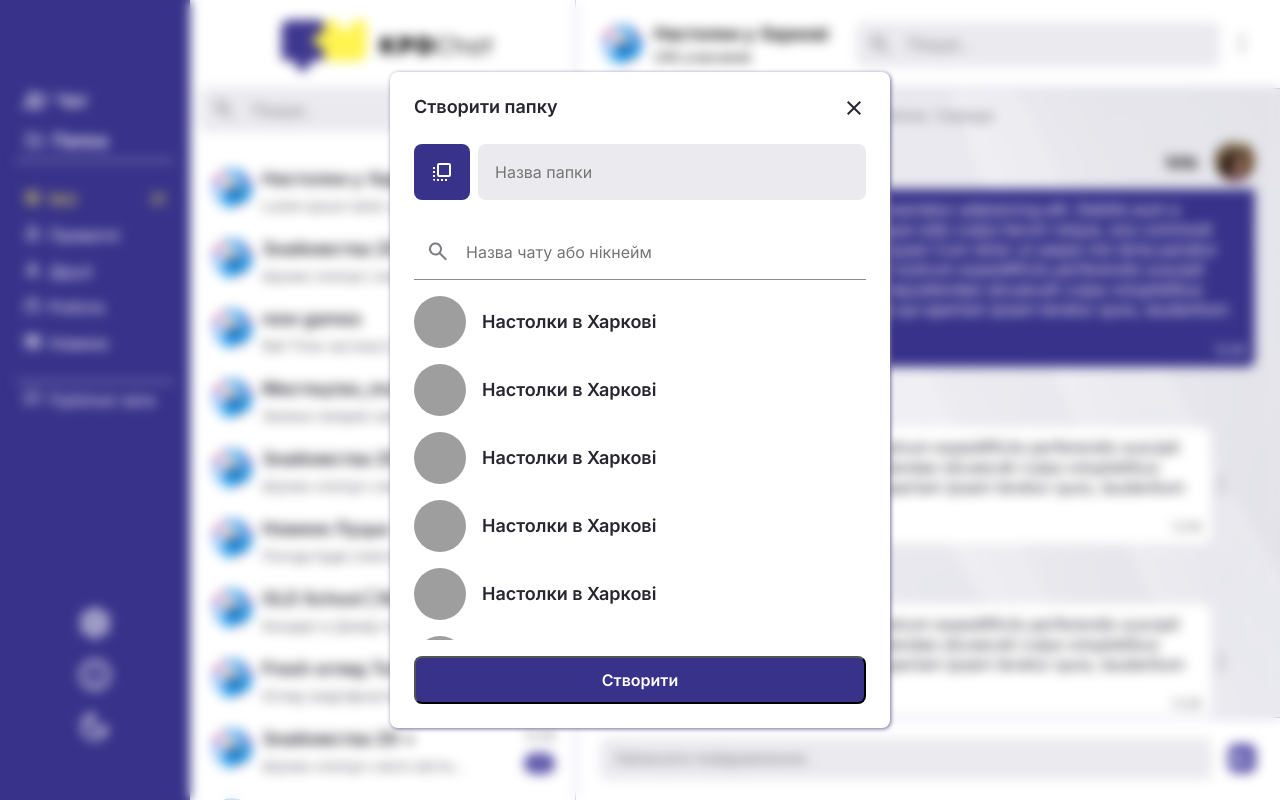
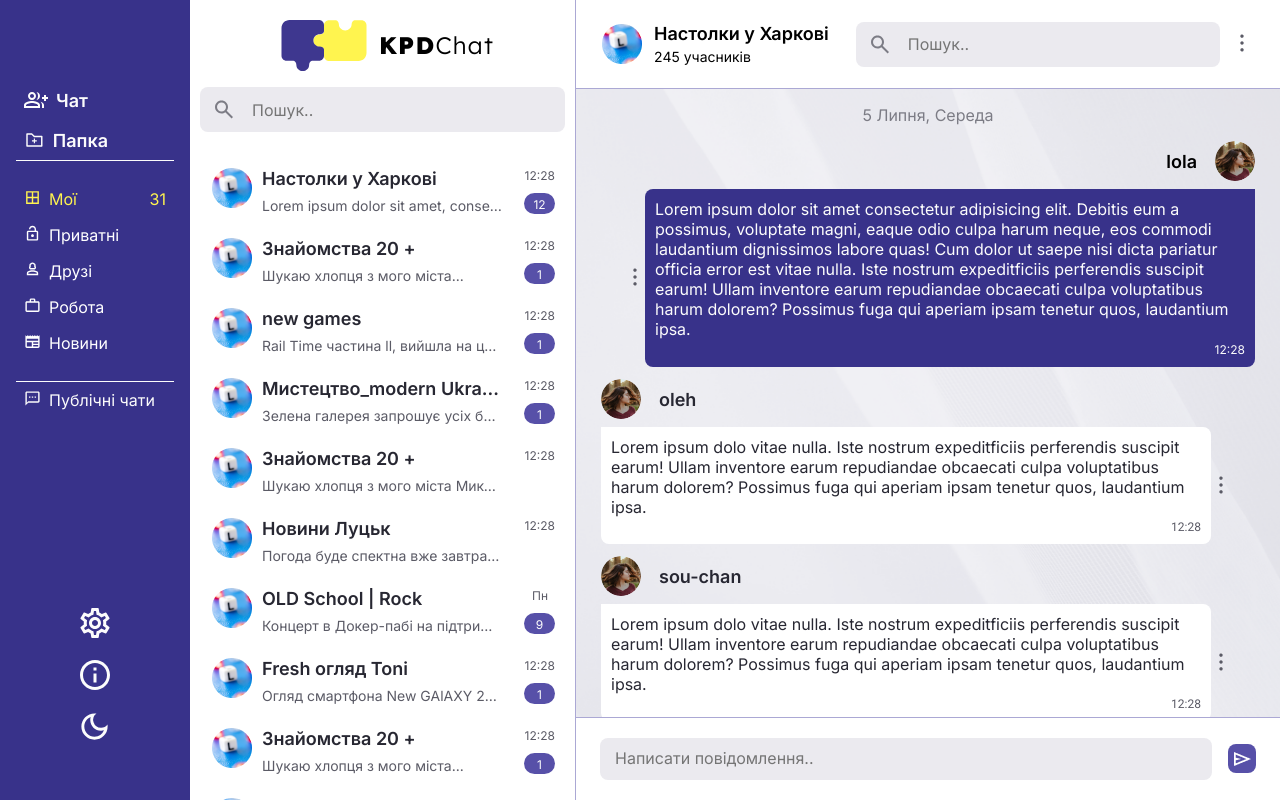
Before and after one commit to kpdchat/kpdchat, a React (Create React App) app: page / in a window 1280 px wide. Built offline with nearby package versions, Linux system fonts and the light colour scheme; grey boxes are pictures that could not be loaded; a web font is replaced by a local one.

Commit message:
created search-logic, errors

```diff
--- a/src/components/chatWindow/navigation/add-folder/AddFolder.jsx
+++ b/src/components/chatWindow/navigation/add-folder/AddFolder.jsx
@@ -4,20 +4,14 @@ import { AiOutlineFolderAdd } from "react-icons/ai";
 import { useTranslation } from 'react-i18next';
 import { useState } from "react";
 import { MdTrendingUp } from "react-icons/md";
-// import { useSelector, useDispatch } from 'react-redux'
-// import { selectModal } from "../../../../store/selectors";
-// import { setModalOpen } from "../../../../store/actions/uiActions";
 
 
 export default function AddFolder() {
-    // const isModal = useSelector(selectModal)
-    // const dispatch = useDispatch()
     const { t } = useTranslation()
-    const [isModal, setIsModal] = useState(true)
+    const [isModal, setIsModal] = useState(false)
 
     function onAddFolderClick() {
         setIsModal(true)
-        // dispatch(setModalOpen())
     }
     return (
         <>
@@ -25,7 +19,7 @@ export default function AddFolder() {
                 <AiOutlineFolderAdd size={24} />
                 <h2 className="text-inter-18-600">{t('navigation.folder')}</h2>
             </div>
-            {isModal && <AddFolderModal/>}
+            {isModal && <AddFolderModal setIsModal={setIsModal}/>}
         </>
 
     )
--- a/src/components/chatWindow/navigation/add-folder/AddFolderModal.jsx
+++ b/src/components/chatWindow/navigation/add-folder/AddFolderModal.jsx
@@ -1,67 +1,129 @@
 import React from "react";
-import { MdBorderAll, MdOutlineLockOpen, MdOutlinePerson3, MdWorkOutline, MdOutlineNewspaper, MdOutlineLocalMall, MdFlipToFront, MdOutlineClose } from "react-icons/md";
+import { MdOutlineClose } from "react-icons/md";
 import { useTranslation } from 'react-i18next';
 import { useForm } from "react-hook-form"
-import { useState } from "react";
-import { useEffect } from "react";
+import { useState, useEffect, useMemo } from "react";
 import chat_logo from '../../../../images/chat-window/chat-logo-full.png'
+import { icons } from "../../../../extra/config/folder-icons";
+import { addFolder } from "../../../../store/actions/foldersActions";
+import { useDispatch, useSelector } from 'react-redux';
+import { selectEditFolder } from "../../../../store/selectors";
 
 
-const icons = {
-    default: <MdFlipToFront size={24} />,
-    borderAll: <MdBorderAll size={24} />,
-    lockOpen: <MdOutlineLockOpen size={24} />,
-    person: <MdOutlinePerson3 size={24} />,
-    work: <MdWorkOutline size={24} />,
-    newspaper: <MdOutlineNewspaper size={24} />,
-    shopping: <MdOutlineLocalMall size={24} />,
-}
+const chats = [
+    {
+        id: 1,
+        title: "Настолки у Харкові"
+    },
+    {
+        id: 2,
+        title: "Знайомства 20+"
+    },
+    {
+        id: 3,
+        title: "New game"
+    },
+    {
+        id: 4,
+        title: "Мистецтво_modern Ukraine"
+    },
+    {
+        id: 5,
+        title: "Новини Луцьк"
+    },
+    {
+        id: 6,
+        title: "Маркетинг_сьогодні"
+    },
+    {
+        id: 7,
+        title: "Good Job"
+    },
+    {
+        id: 8,
+        title: "Fresh огляд Tony"
+    },
+    {
+        id: 9,
+        title: "OLD School | Rock"
+    },
+
+]
 
 
-
-export default function AddFolderModal() {
+export default function AddFolderModal({setIsModal}) {
     const [iconName, setIconName] = useState(icons.default)
     const [iconChose, setIconChose] = useState(false)
+    const [chatCount, setChatCount] = useState(0)
+    const [query, setQuery] = useState("")
+    const dispatch = useDispatch()
+    const editFolder = useSelector(selectEditFolder)
 
-    const editFolder = {}
     const {
         register,
         handleSubmit,
         formState: { errors },
         reset,
-    } = useForm({ defaultValues: editFolder.id ? editFolder : { "IconTag": "default" } })
+        getValues,
+    } = useForm({ defaultValues: editFolder.id ? editFolder : { "iconTag": "default" }, mode: "all" })
+
+    const filteredChats = useMemo(() => {
+        return chats.filter(chat => {
+            return chat.title.toLowerCase().includes(query.toLowerCase())
+        })
+    }, [chats, query])
+
     function onFormSubmit(data) {
         console.log(data);
+        dispatch(addFolder(data))
+        setIsModal(prev => !prev)
         reset()
     }
 
     useEffect(() => {
         if (editFolder?.id) {
-            setIconName(icons[editFolder.IconTag])
-            console.log('useEffect');
+            setIconName(icons[editFolder.iconTag])
+            console.log('useEffect')
         }
-    }, [editFolder?.id])
+    }, [editFolder?.id, editFolder.iconTag])
+
+    function onUlClick(e) {
+        e.stopPropagation()
+        setTimeout(() => {
+            const values = getValues("publicChatIds")
+            !values.length ? setChatCount(0) : setChatCount(values.length)
+        }, 50)
+    }
+
     return (
         <div className="modal-container folder-modal">
             <div className="folder-modal__content">
                 <div className="folder-modal__header">
                     <h3 className="text-inter-18-600">Створити папку</h3>
-                    <MdOutlineClose size={24} />
+                    <MdOutlineClose className="cursor-pointer" size={24} onClick={() =>setIsModal(prev => !prev)}/>
                 </div>
                 <div className="folder-modal__form form">
                     <form onSubmit={handleSubmit(onFormSubmit)}>
                         <div className="form__name-container">
-                            <div className="form__icon-chose"
+                            <div
+                                className="form__icon-chose cursor-pointer"
                                 onClick={() => setIconChose(true)}>
                                 {iconName}
                             </div>
                             <input
-                                {...register("folderName", { required: true })}
+                                {...register("title", {
+                                    required: "Поле обов'язкове для заповнення",
+                                    pattern: {
+                                        value: /^[а-яА-Яa-zA-Z0-9]{4,12}$/,
+                                        message: "Назва папки має містити мінімум 4 символи"
+                                    }
+                                })}
                                 placeholder="Назва папки"
                                 className="form__folder-name text-inter-16-400"
                             />
+
                             <div className={iconChose ? "form__icon" : "display-none"}>
-                                {Object.keys(icons).map(el => <label className="icon"
+                                {Object.keys(icons).map(el => <label className="icon cursor-pointer"
                                     key={el}
                                     onClick={() => {
                                         setIconChose(false)
@@ -69,94 +131,51 @@ export default function AddFolderModal() {
                                         console.log(el);
                                     }}>
                                     {icons[el]}
-                                    <input {...register("IconTag")} type="radio"
+                                    <input {...register("iconTag")} type="radio"
                                         value={el}
                                         className="display-none" />
                                 </label>)}
                             </div>
+
                         </div>
-                        <input className="form__search-chat text-inter-16-400" placeholder="Назва чату або нікнейм" />
-                        <ul className="form__chat-container scroll-bar">
-                            <li className="form__chat">
-                                <label>
-                                    <div className="flex-container">
-                                        <img src={chat_logo} alt="" />
-                                        <h3 className="text-inter-18-600">Настолки в Харкові</h3>
-                                    </div>
+                        <div className="form__error">
+                            {errors?.title && <p className="text-inter-14-400">{errors?.title?.message || "Error"}</p>}
+                        </div>
+                        <input
+                            className="form__search-chat text-inter-16-400"
+                            placeholder="Назва чату або нікнейм"
+                            value={query}
+                            onChange={e => setQuery(e.target.value)} />
+                        <div className="form__chat-container scroll-bar">
 
-                                    <input {...register("publicChatIds")}
-                                    value={Math.random()} type="checkbox" />
-                                </label>
-                            </li>
-                            <li className="form__chat">
-                                <label>
-                                    <div className="flex-container">
-                                        <img src={chat_logo} alt="" />
-                                        <h3 className="text-inter-18-600">Настолки в Харкові</h3>
-                                    </div>
+                            <ul onClick={onUlClick}>
+                                {filteredChats.map(chat =>
+                                    <li className="form__chat"
+                                        key={chat.id} >
+                                        <label className="cursor-pointer">
+                                            <div className="flex-container">
+                                                <img src={chat_logo} alt="" />
+                                                <h3 className="text-inter-18-600">{chat.title}</h3>
+                                            </div>
 
-                                    <input {...register("publicChatIds")}
-                                    value={Math.random()}
-                                     type="checkbox" />
-                                </label>
-                            </li>
-                            <li className="form__chat">
-                                <label>
-                                    <div className="flex-container">
-                                        <img src={chat_logo} alt="" />
-                                        <h3 className="text-inter-18-600">Настолки в Харкові</h3>
-                                    </div>
+                                            <input
+                                                {...register("publicChatIds")}
+                                                value={chat.id}
+                                                type="checkbox" />
+                                        </label>
+                                    </li>)}
+                            </ul>
 
-                                    <input {...register("publicChatIds")}
-                                    value={Math.random()} type="checkbox" />
-                                </label>
-                            </li>
-                            <li className="form__chat">
-                                <label>
-                                    <div className="flex-container">
-                                        <img src={chat_logo} alt="" />
-                                        <h3 className="text-inter-18-600">Настолки в Харкові</h3>
-                                    </div>
+                        </div>
 
-                                    <input {...register("publicChatIds")}
-                                    value={Math.random()} type="checkbox" />
-                                </label>
-                            </li>
-                            <li className="form__chat">
-                                <label>
-                                    <div className="flex-container">
-                                        <img src={chat_logo} alt="" />
-                                        <h3 className="text-inter-18-600">Настолки в Харкові</h3>
-                                    </div>
+                        <div className="form__chat-count text-inter-16-500">
+                            Вибрано {chatCount}
+                        </div>
 
-                                    <input {...register("publicChatIds")}
-                                    value={Math.random()} type="checkbox" />
-                                </label>
-                            </li>
-                            <li className="form__chat">
-                                <label>
-                                    <div className="flex-container">
-                                        <img src={chat_logo} alt="" />
-                                        <h3 className="text-inter-18-600">Настолки в Харкові</h3>
-                                    </div>
-
-                                    <input {...register("publicChatIds")}
-                                    value={Math.random()} type="checkbox" />
-                                </label>
-                            </li>
-                            <li className="form__chat">
-                                <label>
-                                    <div className="flex-container">
-                                        <img src={chat_logo} alt="" />
-                                        <h3 className="text-inter-18-600">Настолки в Харкові</h3>
-                                    </div>
-
-                                    <input {...register("publicChatIds")}
-                                    value={Math.random()} type="checkbox" />
-                                </label>
-                            </li>
-                        </ul>
-                        <input type="submit" className="text-inter-16-600" value="Створити" />
+                        <input
+                            type="submit"
+                            className="text-inter-16-600 cursor-pointer"
+                            value="Створити" />
                     </form>
                 </div>
             </div>
--- /dev/null
+++ b/src/extra/config/folder-icons.js
@@ -0,0 +1,13 @@
+import { MdOutlineLockOpen, MdOutlinePerson3, MdWorkOutline, MdOutlineLocalMall, MdFlipToFront} from "react-icons/md";
+import { PiBone, PiFlowerLotus } from "react-icons/pi";
+
+
+export const icons = {
+    default: <MdFlipToFront size={24} />,
+    lockOpen: <MdOutlineLockOpen size={24} />,
+    person: <MdOutlinePerson3 size={24} />,
+    work: <MdWorkOutline size={24} />,
+    shopping: <MdOutlineLocalMall size={24} />,
+    bone: <PiBone size={24} />,
+    flower: <PiFlowerLotus size={24} />,
+}
--- /dev/null
+++ b/src/store/actions/foldersActions.js
@@ -0,0 +1,6 @@
+export const ACTION_ADD_FOLDER = 'ACTION_ADD_FOLDER'
+
+
+export function addFolder(folder) {
+    return { type: ACTION_ADD_FOLDER, payload: folder }
+}
--- a/src/store/reducers/index.js
+++ b/src/store/reducers/index.js
@@ -1,6 +1,8 @@
 import { combineReducers } from 'redux'
 import uiReducer from './uiReducer'
+import foldersReducer from './foldersReducer'
 
 export const rootReducer = combineReducers({
   ui: uiReducer,
+  folder: foldersReducer,
 })
--- a/src/store/selectors/index.js
+++ b/src/store/selectors/index.js
@@ -2,3 +2,5 @@
 
 export const selectUi = state => state.ui
 export const selectModal = state => state.ui.isModal
+export const selectFoldersList = state => state.folder.list
+export const selectEditFolder = state => state.folder.editFolder
--- a/src/styles/chat-window/navigation/folder-modal.scss
+++ b/src/styles/chat-window/navigation/folder-modal.scss
@@ -30,7 +30,7 @@
         //.form__name-container
         display: flex;
         position: relative;
-        margin-bottom: 16px;
+        // margin-bottom: 16px;
         padding: 8px 0;
 
     }
@@ -57,7 +57,7 @@
 
         &:focus-visible {
             outline: none;
-            border: 1px solid $color-border-light-gray;
+            border: 1px solid $color-black;
         }
     }
 
@@ -74,8 +74,13 @@
         left: 0px;
     }
 
+    &__error {
+        color: $color-red;
+        margin-left: 72px;
+    }
+
     &__search-chat {
-        margin-bottom: 16px;
+        margin: 16px 0;
         width: 100%;
         background: url(../../../images/chat-window/search.svg) 15px no-repeat;
         border: none;
@@ -98,13 +103,19 @@
         color: $color-white;
         border-radius: 8px;
     }
+
     &__chat-container {
+        margin-bottom: 16px;
+        height: 349px;
+        // overflow-y: hidden;
+        overflow-x: hidden;
+
+    }
+
+    ul {
         display: flex;
         flex-direction: column;
         gap: 16px;
-        margin-bottom: 16px;
-        max-height: 344px;
-        overflow-y: scroll;
     }
 
     &__chat {
@@ -137,6 +148,7 @@
             appearance: none;
             -moz-appearance: none;
             -webkit-appearance: none;
+
             &:checked {
                 &::before {
                     content: '';
@@ -151,6 +163,11 @@
                 }
             }
         }
+    }
+
+    &__chat-count {
+        color: $color-violet;
+        margin-bottom: 16px;
     }
 }
 
```
Also changed, not shown: src/store/reducers/foldersReducer.js (added, +23 -0 lines), src/styles/chat-window/static-classes.scss (+8 -0 lines).
